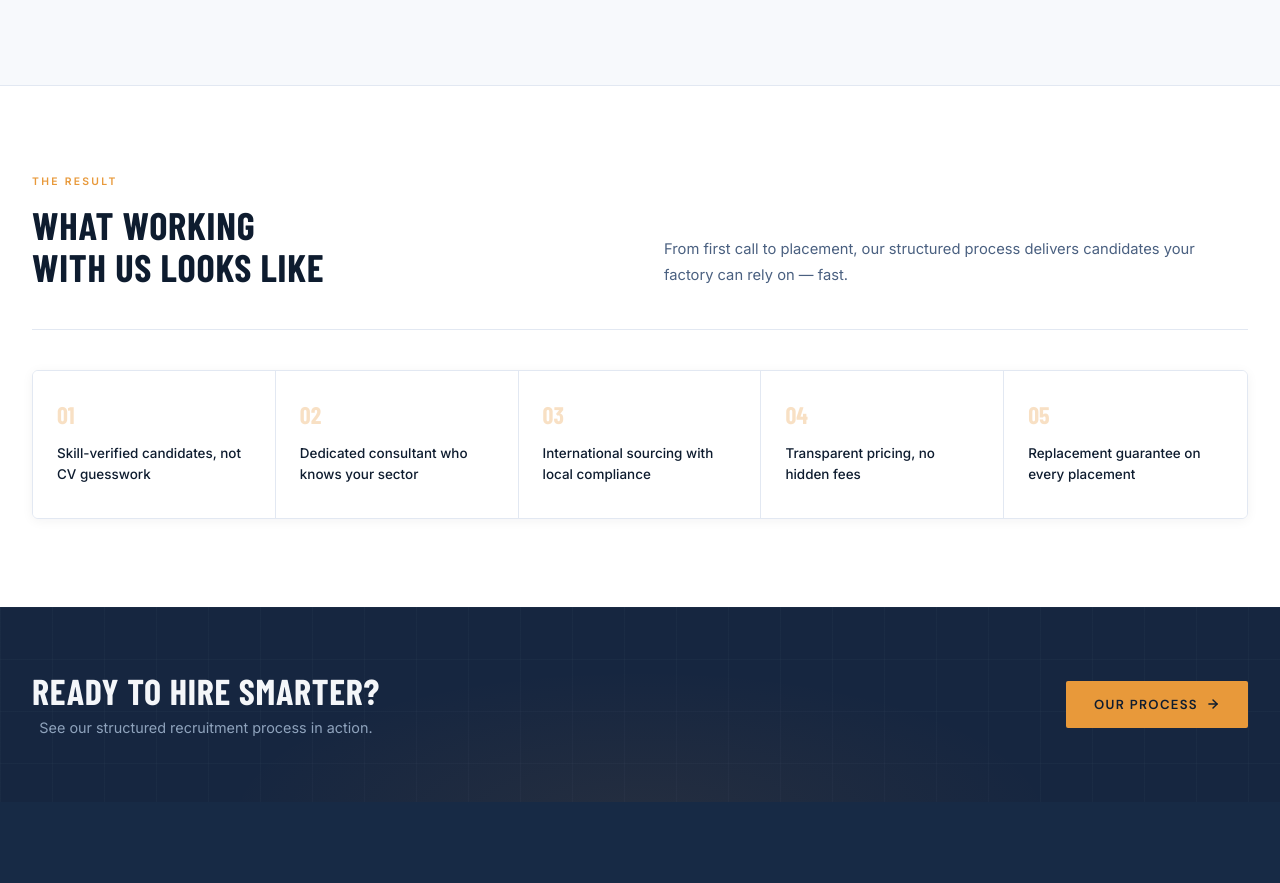
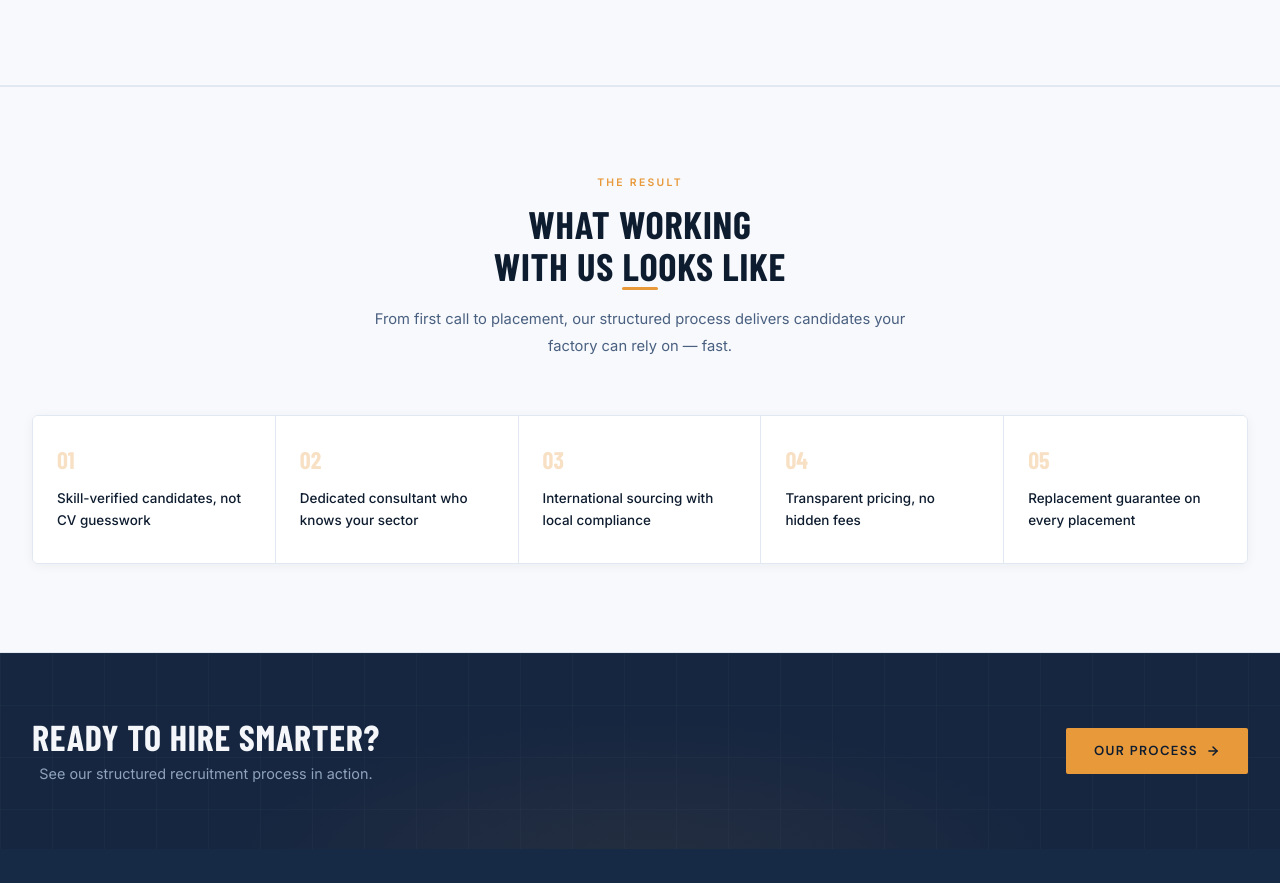
Before and after one commit to nacosking/IndustryForce, a plain HTML site: page html/About.html in a window 1280 px wide. Shown: the part 1732-2615 px from the top of the page. Drawn offline with nearby package versions, Linux system fonts and the light colour scheme; no server answers; a web font is replaced by a local one.

Commit message:
update the UI in About, change the format for the header

```diff
--- a/css/pages/About.css
+++ b/css/pages/About.css
@@ -187,14 +187,19 @@
 /* ══════════════════════════════════════════════════════════════════════════
    RESULTS SECTION
    ══════════════════════════════════════════════════════════════════════════ */
-.results-section { background: var(--surface); }
+.results-section { background: var(--bg-off); border-top: 1px solid var(--border); border-bottom: 1px solid var(--border); }
 
 .results-header {
-  display: grid; grid-template-columns: 1fr 1fr;
-  gap: 3rem; align-items: end;
-  padding-bottom: 2.5rem;
-  margin-bottom: 2.5rem;
-  border-bottom: 1px solid var(--border);
+  text-align: center;
+  max-width: 560px;
+  margin: 0 auto 3.5rem;
+}
+.results-header .section-eyebrow { margin-bottom: 0.75rem; }
+.results-header .section-title { margin-bottom: 1rem; }
+.results-rule {
+  width: 36px; height: 3px;
+  background: var(--gold); border-radius: 2px;
+  margin: 0 auto 1rem;
 }
 .results-intro {
   font-size: 0.92rem; color: var(--text-sub); line-height: 1.8;
@@ -206,6 +211,7 @@
   border-radius: 6px; overflow: hidden;
   box-shadow: 0 2px 12px rgba(14,28,47,0.05);
 }
+
 .result-item {
   padding: 2rem 1.5rem;
   border-right: 1px solid var(--border);
@@ -213,6 +219,7 @@
   background: var(--surface);
   transition: background 0.2s;
 }
+
 .result-item:last-child { border-right: none; }
 .result-item:hover { background: var(--bg-off); }
 .result-num {
@@ -221,6 +228,7 @@
   color: rgba(232,153,58,0.3);
   transition: color 0.2s;
 }
+
 .result-item:hover .result-num { color: var(--gold); }
 .result-text {
   font-size: 0.84rem; font-weight: 500;
--- a/html/About.html
+++ b/html/About.html
@@ -151,11 +151,14 @@
         <div class="section-narrow">
             <!-- header -->
             <div class="results-header">
-                <div>
+                <div class="results-header-left">
                     <span class="section-eyebrow">The Result</span>
                     <h2 class="section-title" style="margin-bottom:0">What Working<br>With Us Looks Like</h2>
                 </div>
-                <p class="results-intro">From first call to placement, our structured process delivers candidates your factory can rely on — fast.</p>
+                <div class="results-header-right">
+                    <div class="results-rule"></div>
+                    <p class="results-intro">From first call to placement, our structured process delivers candidates your factory can rely on — fast.</p>
+                </div>
             </div>
 
             <div class="results-items">
--- a/javascript/script.js
+++ b/javascript/script.js
@@ -111,19 +111,19 @@ function initializeMobileMenu() {
  * Detects the current page and adds 'active' class to matching nav links
  */
 function setActiveNavLink() {
-  // Get current page filename from URL
-  const currentPage = window.location.pathname.split('/').pop() || 'Home.html';
+  // Get current page filename from URL (case-insensitive)
+  const currentPage = (window.location.pathname.split('/').pop() || 'Home.html').toLowerCase();
 
   // Select all navigation links (both desktop and mobile)
   const allNavLinks = document.querySelectorAll('.nav-link, .mobile-nav-link');
 
   allNavLinks.forEach(link => {
-    const linkPage = link.getAttribute('href').split('/').pop();
+    const linkPage = link.getAttribute('href').split('/').pop().toLowerCase();
 
     // Add 'active' class if the link matches current page
     if (linkPage === currentPage ||
-        (currentPage === '' && linkPage === 'Home.html') ||
-        (currentPage === 'Home.html' && linkPage === 'Home.html')) {
+        (currentPage === '' && linkPage === 'home.html') ||
+        (currentPage === 'home.html' && linkPage === 'home.html')) {
       link.classList.add('active');
     }
   });
```
Also changed, not shown: html/home.html (+1 -1 lines), 1 other file.
